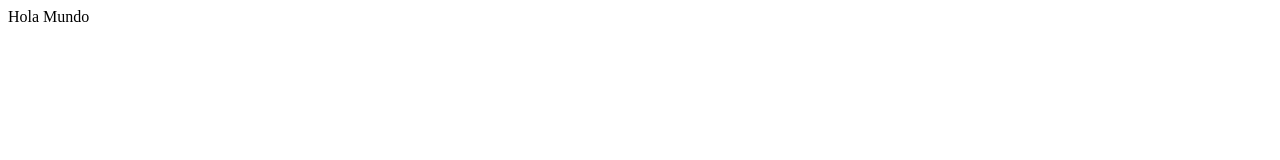
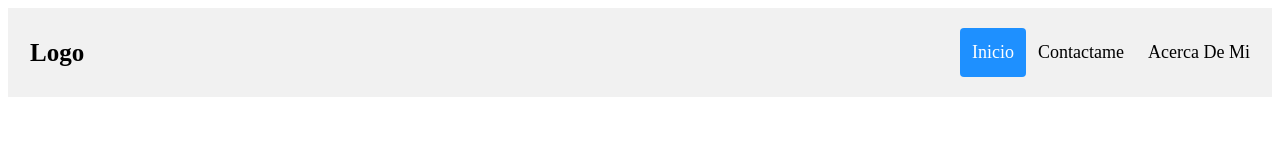
Before and after one commit to OswaldoYair/PortafolioOswaldo, a plain HTML site: page index.html in a window 1280 px wide. Drawn offline with Linux system fonts and the light colour scheme.

Commit message:
Subida del header

```diff
--- a/estilos.css
+++ b/estilos.css
@@ -0,0 +1,46 @@
+.header {
+    overflow: hidden;
+    background-color: #f1f1f1;
+    padding: 20px 10px;
+  }
+
+  .header a {
+    float: left;
+    color: black;
+    text-align: center;
+    padding: 12px;
+    text-decoration: none;
+    font-size: 18px;
+    line-height: 25px;
+    border-radius: 4px;
+  }
+
+  .header a.logo {
+    font-size: 25px;
+    font-weight: bold;
+  }
+
+  .header a:hover {
+    background-color: #ddd;
+    color: black;
+  }
+
+  .header a.active {
+    background-color: dodgerblue;
+    color: white;
+  }
+
+  .header-right {
+    float: right;
+  }
+
+  @media screen and (max-width: 500px) {
+    .header a {
+      float: none;
+      display: block;
+      text-align: left;
+    }
+    .header-right {
+      float: none;
+    }
+  }
--- a/index.html
+++ b/index.html
@@ -3,9 +3,17 @@
 <head>
     <meta charset="UTF-8">
     <meta name="viewport" content="width=device-width, initial-scale=1.0">
-    <title>Document</title>
+    <link rel="stylesheet" href="estilos.css">
+    <title>Portafolio Oswaldo</title>
 </head>
 <body>
-    Hola Mundo
+    <div class="header">
+        <a href="#default" class="logo">Logo</a>
+        <div class="header-right">
+          <a class="active" href="#home">Inicio</a>
+          <a href="#contact">Contactame</a>
+          <a href="#about">Acerca De Mi</a>
+        </div>
+      </div>
 </body>
 </html>
```
